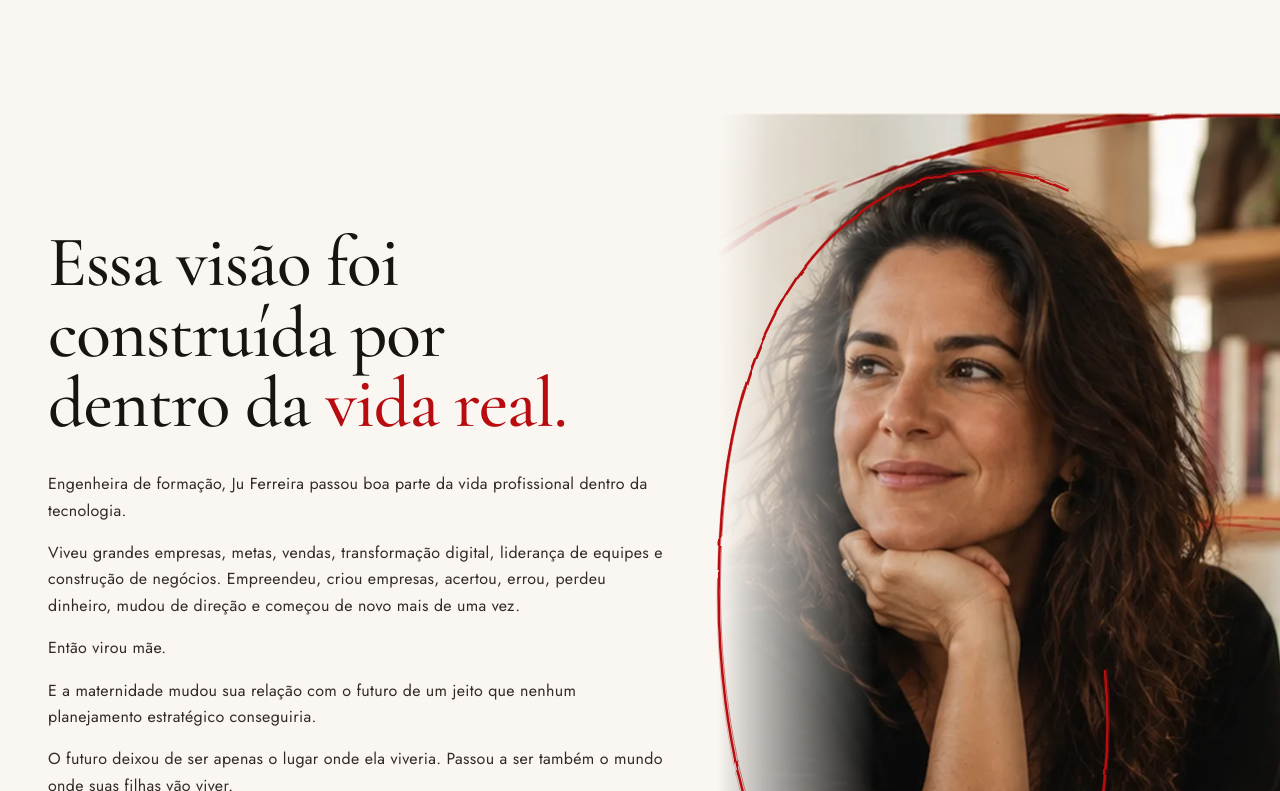
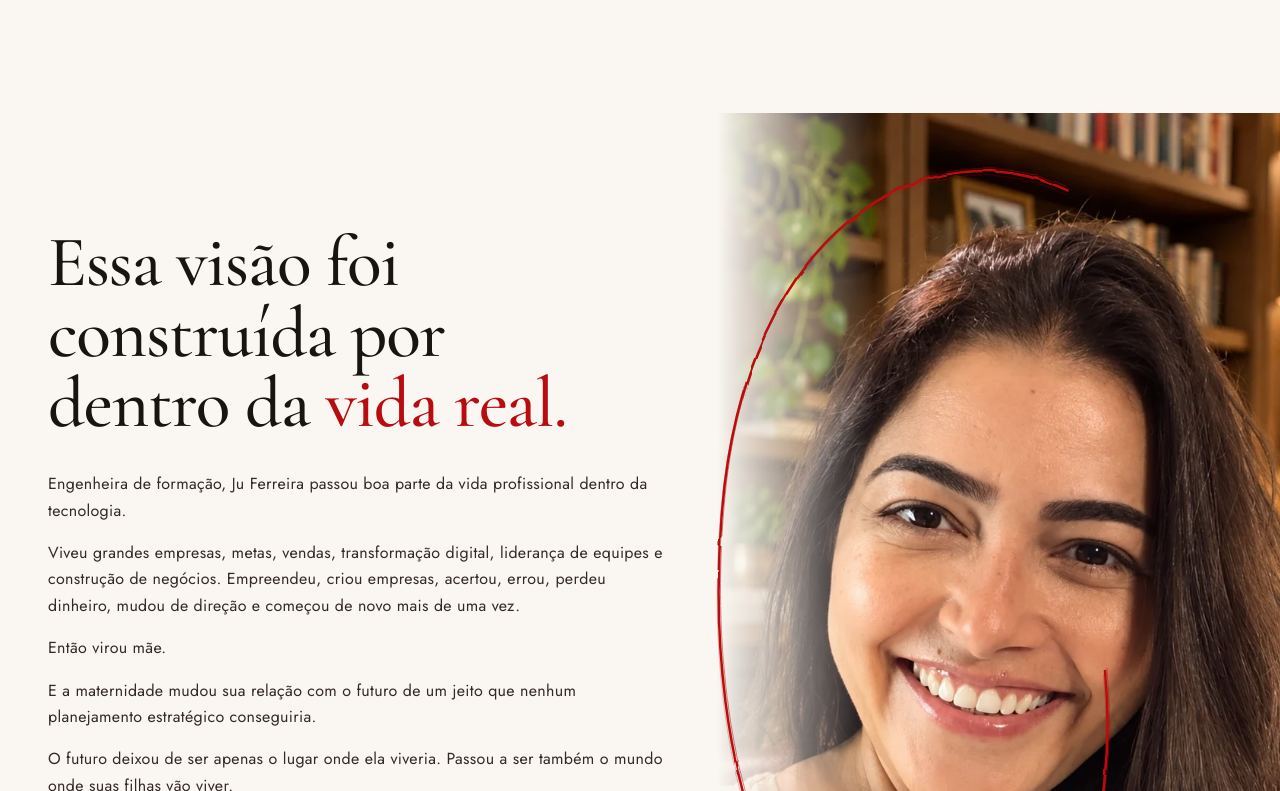
Before and after one commit to joaosilvestrim-cloud/juferreira, a Next.js app: page / in a window 1280 px wide. Shown: the part 2529-3320 px from the top of the page. Built offline with nearby package versions, Linux system fonts and the light colour scheme.

Commit message:
feat(home): foto real da Ju no bloco 4
Co-Authored-By: Claude Opus 5.5 <noreply@anthropic.com>

```diff
--- a/src/components/sections/home/HomeBlocks.tsx
+++ b/src/components/sections/home/HomeBlocks.tsx
@@ -263,11 +263,11 @@ export function HomeJu() {
         </Container>
         <div className="relative min-h-[520px]">
           <Photo
-            src="/images/ph/home/ju.webp"
-            alt="Retrato de Ju Ferreira em sua biblioteca"
+            src="/images/ju/retrato-biblioteca.webp"
+            alt="Ju Ferreira sorrindo diante de sua biblioteca"
             sizes="(min-width:1024px) 44vw, 100vw"
             className="absolute inset-0 jf-fade-left"
-            imgClassName="object-[50%_20%]"
+            imgClassName="object-[55%_25%]"
           />
           <Stroke shape="loop" className="absolute -left-10 top-6 h-[85%] w-[80%]" width={2.5} />
         </div>
```
Also changed, not shown: public/images/ju/retrato-biblioteca.webp (added), public/images/ju/retrato-estante.webp (added).
